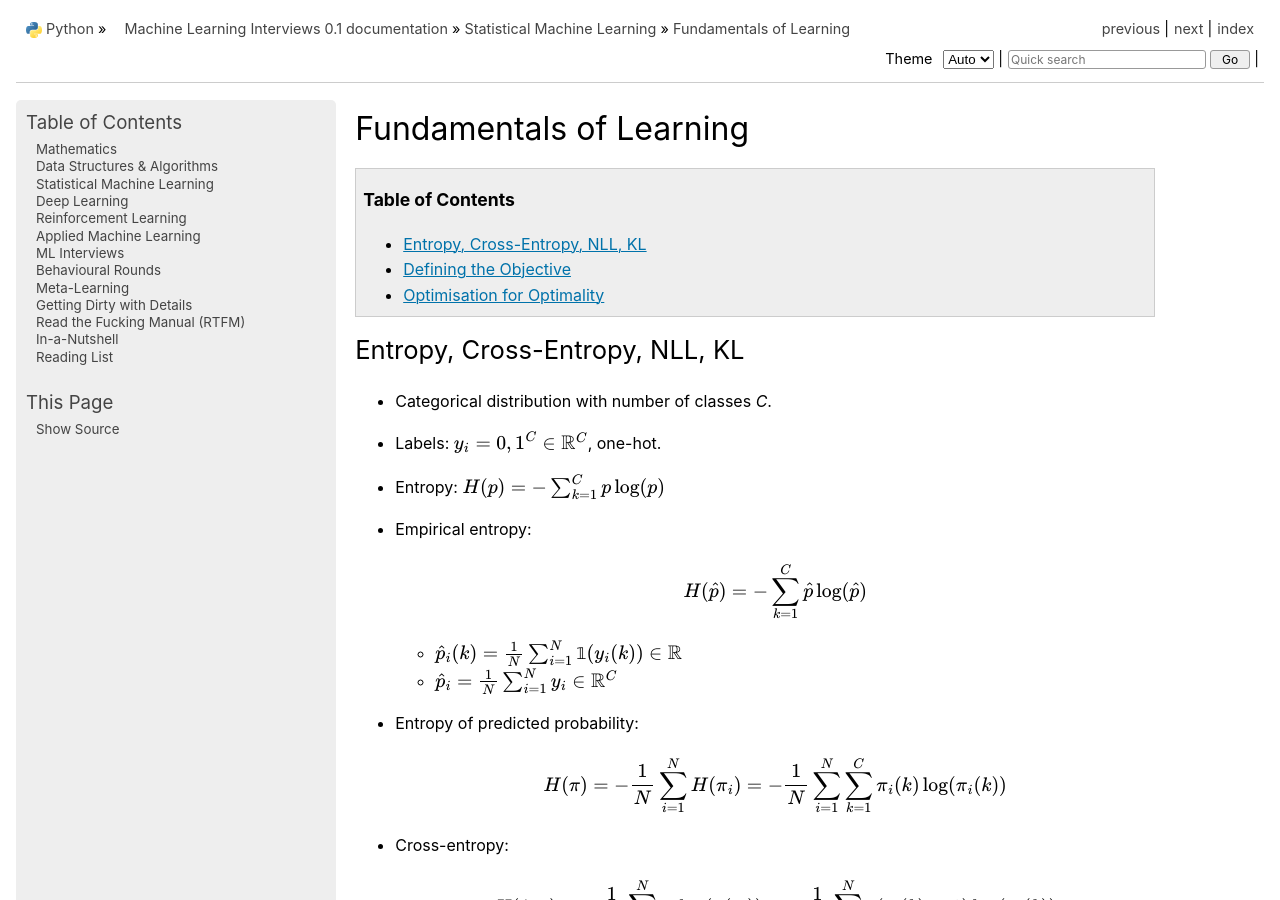
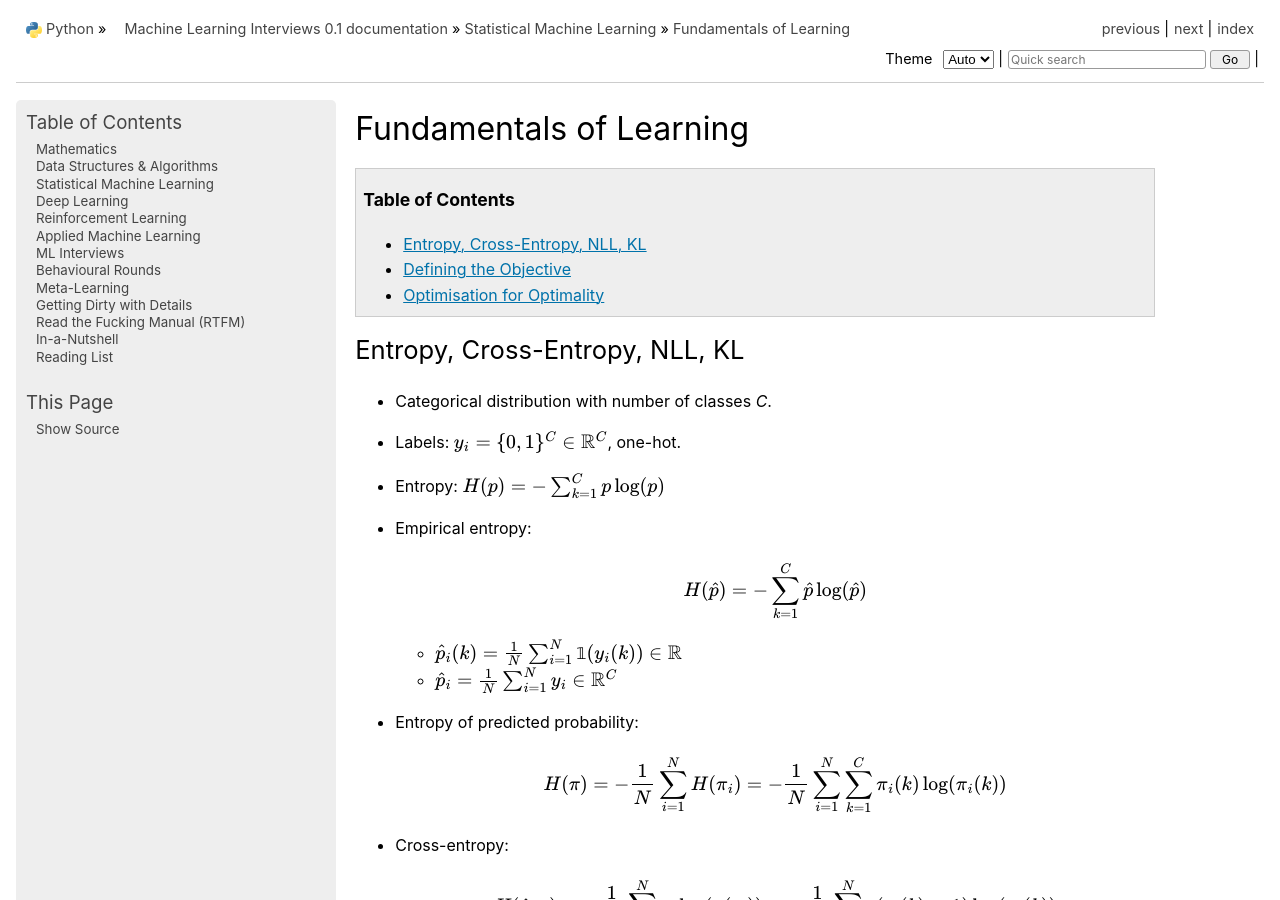
Before and after one commit to uselesstechjunks/leetcode, a Sphinx documentation site: the page built from docs/source/ml/basics.rst, in a window 1280 px wide and 900 px high. Built offline with Sphinx 7.4.7, drawn with Linux system fonts in a browser that asks for light colours; pages that are not in the unit, such as notebooks, are missing from menus.

```diff
--- a/docs/source/ml/basics.rst
+++ b/docs/source/ml/basics.rst
@@ -10,7 +10,7 @@ Fundamentals of Learning
 Entropy, Cross-Entropy, NLL, KL
 ************************************************************************************************
 - Categorical distribution with number of classes `C`.
-- Labels: :math:`y_i={0,1}^{C}\in\mathbb{R}^C`, one-hot.
+- Labels: :math:`y_i=\{0,1\}^{C}\in\mathbb{R}^C`, one-hot.
 - Entropy: :math:`H(p)=-\sum_{k=1}^C p\log(p)`
 - Empirical entropy:
 
```
